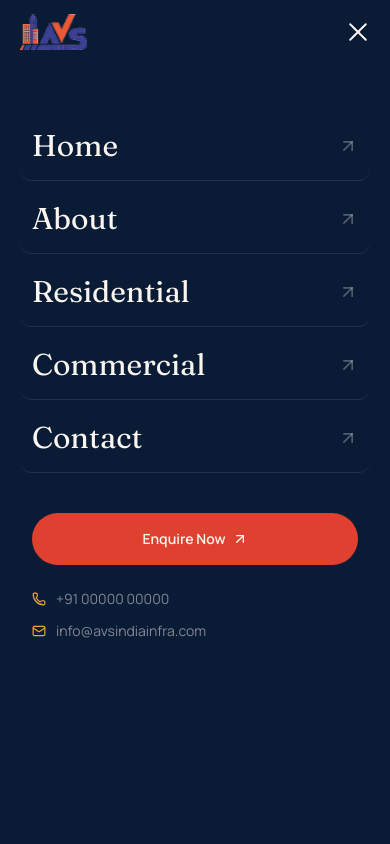
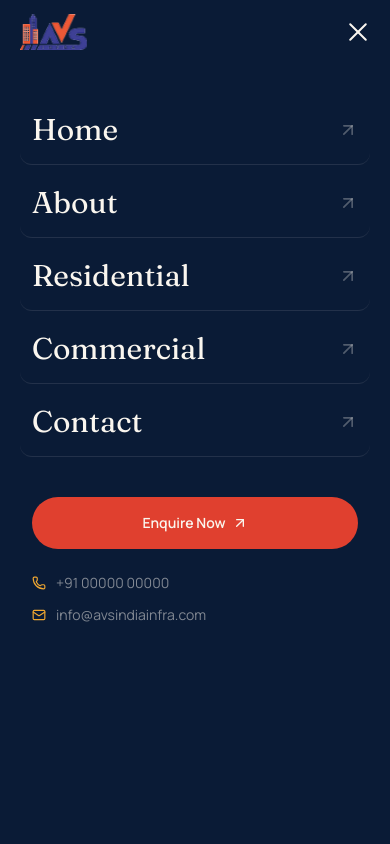
Before and after one commit to cykoravish/avsinfra, a Next.js app: page / in a window 390 px wide. Both pictures are taken after a click on the button "Open menu". Shown: the top 844 px of the page. Built offline with nearby package versions, Linux system fonts and the light colour scheme.

Commit message:
Style mobile drawer scrollbar (thin, gold-tinted, theme-matched) and tighten spacing slightly

```diff
--- a/src/app/globals.css
+++ b/src/app/globals.css
@@ -44,3 +44,22 @@ body {
   background: var(--gold);
   color: var(--navy-deep);
 }
+
+/* Slim, brand-colored scrollbar for the mobile nav drawer */
+.nice-scrollbar {
+  scrollbar-width: thin;
+  scrollbar-color: rgba(240, 167, 49, 0.35) transparent;
+}
+.nice-scrollbar::-webkit-scrollbar {
+  width: 5px;
+}
+.nice-scrollbar::-webkit-scrollbar-track {
+  background: transparent;
+}
+.nice-scrollbar::-webkit-scrollbar-thumb {
+  background-color: rgba(240, 167, 49, 0.35);
+  border-radius: 999px;
+}
+.nice-scrollbar::-webkit-scrollbar-thumb:hover {
+  background-color: rgba(240, 167, 49, 0.6);
+}
--- a/src/components/home/Navbar.tsx
+++ b/src/components/home/Navbar.tsx
@@ -134,7 +134,7 @@ export default function Navbar() {
             transition={{ duration: 0.3, ease: "easeOut" }}
             className="lg:hidden fixed inset-0 z-50 bg-navy-deep"
           >
-            <div className="h-full flex flex-col px-8 pt-28 pb-10 overflow-y-auto">
+            <div className="h-full flex flex-col px-8 pt-24 pb-8 overflow-y-auto nice-scrollbar">
               <nav className="flex flex-col gap-1">
                 {LINKS.map((link, i) => (
                   <motion.div
```
